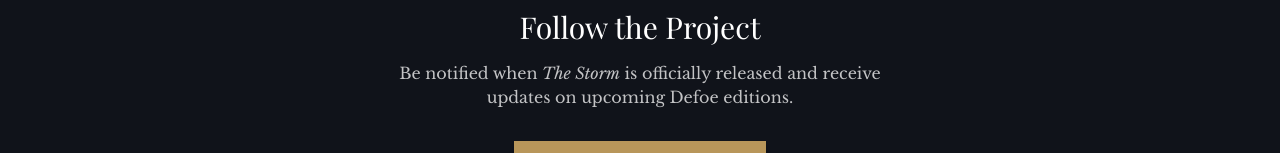
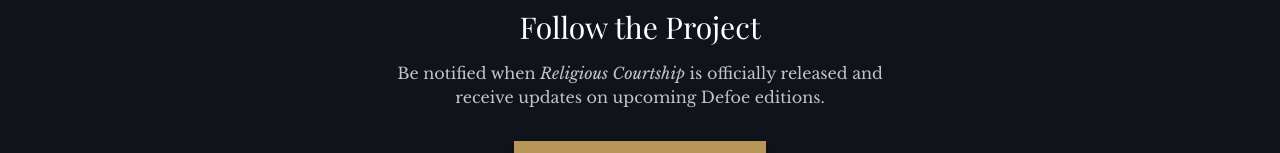
Before and after one commit to mnogradi/press-website, a plain HTML site: page defoe-project.html in a window 1280 px wide. Shown: the part 2779-2932 px from the top of the page. Drawn offline with nearby package versions, Linux system fonts and the light colour scheme; a web font is replaced by a local one.

Commit message:
Updated the email signup on the defoe project page

```diff
--- a/defoe-project.html
+++ b/defoe-project.html
@@ -271,7 +271,7 @@
             <span class="sans-label text-gold text-xs uppercase tracking-widest block mb-3">Stay Updated</span>
             <h2 class="serif-heading text-3xl mb-4">Follow the Project</h2>
             <p class="text-white/75 font-light text-base max-w-lg mx-auto mb-8">
-                Be notified when <em>The Storm</em> is officially released and receive updates on upcoming Defoe editions.
+                Be notified when <em>Religious Courtship</em> is officially released and receive updates on upcoming Defoe editions.
             </p>
             <div class="flex justify-center">
                 <a href="javascript:void(0);" id="mySubscribe"
```
